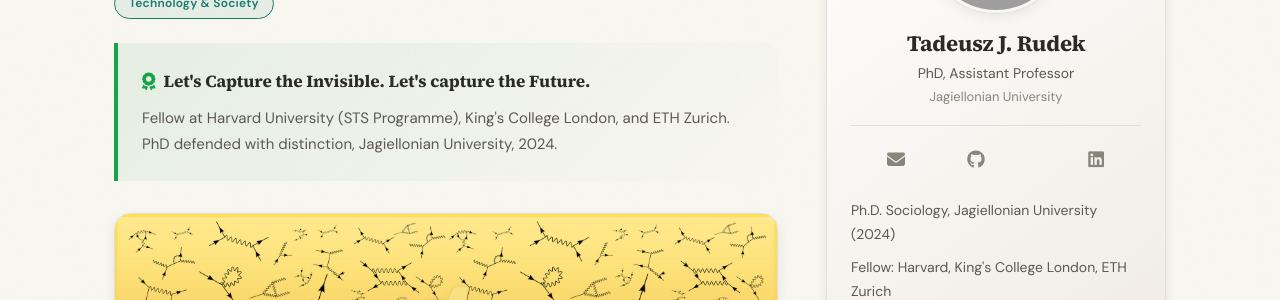
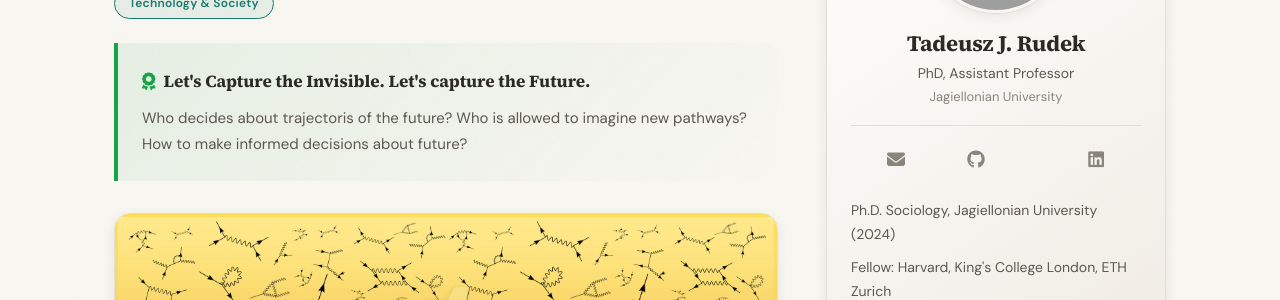
Before and after one commit to tadeuszrudek/tadeuszrudek.github.io, a Jekyll site: the page built from _pages/home.md, in a window 1280 px wide. Shown: the part 264-564 px from the top of the page. Built offline with Jekyll 4.4.1, drawn with Linux system fonts in a browser that asks for light colours; a style sheet for code colours, icons or effects is not loaded.

Commit message:
Update home and publications pages

```diff
--- a/_pages/home.md
+++ b/_pages/home.md
@@ -17,7 +17,7 @@ permalink: /
 </div>
 <div class="callout callout-success" markdown="0">
 <div class="callout-title"><i class="fa-solid fa-award callout-icon"></i> Let's Capture the Invisible. Let's capture the Future.</div>
-<p>Fellow at Harvard University (STS Programme), King's College London, and ETH Zurich. PhD defended with distinction, Jagiellonian University, 2024.</p>
+<p>Who decides about trajectoris of the future? Who  is allowed to imagine new pathways? How to make informed decisions about future?</p>
 </div>
 
 <div class="banner-frame" markdown="0">
```
Also changed, not shown: _pages/publications.md (+0 -11 lines).
